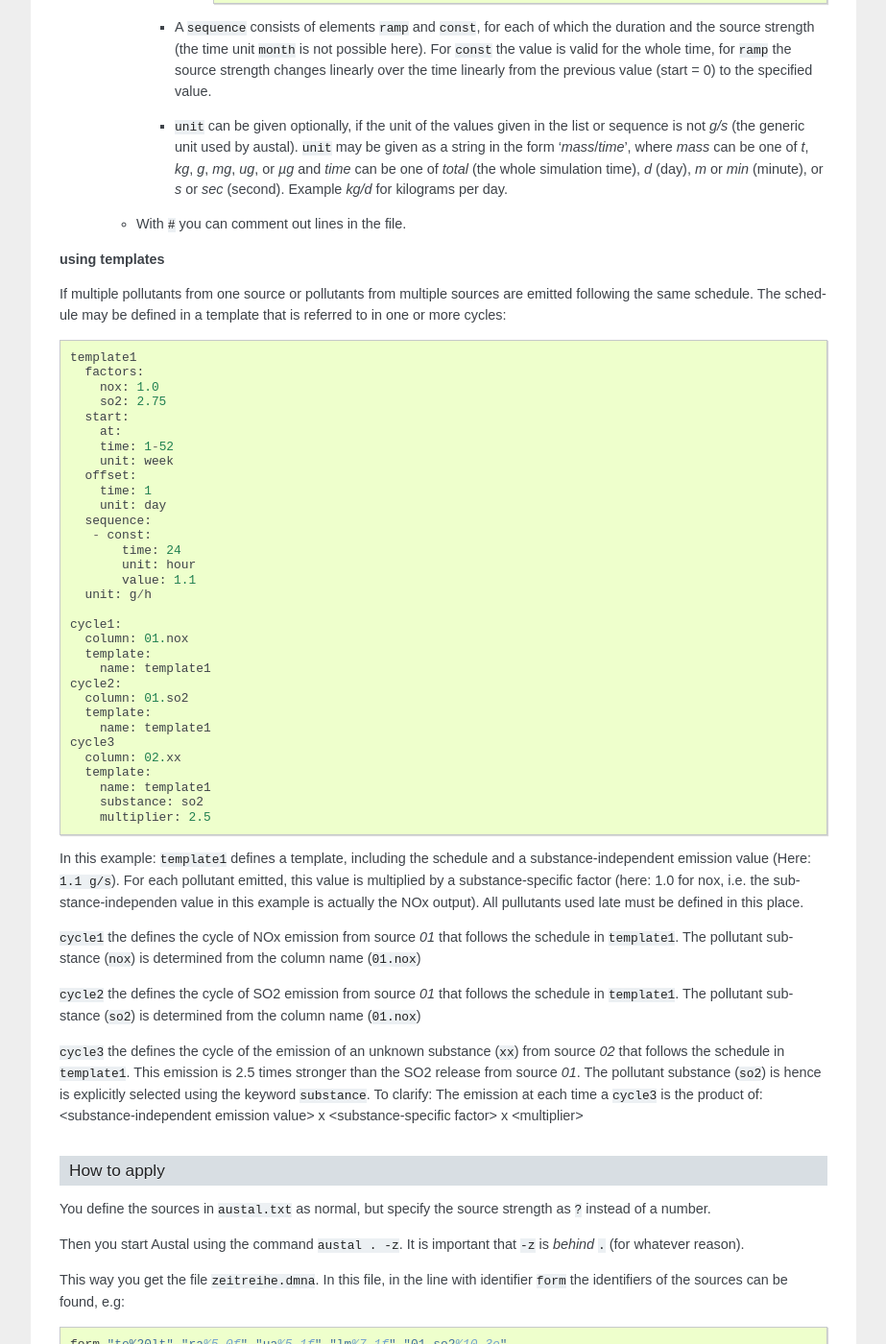
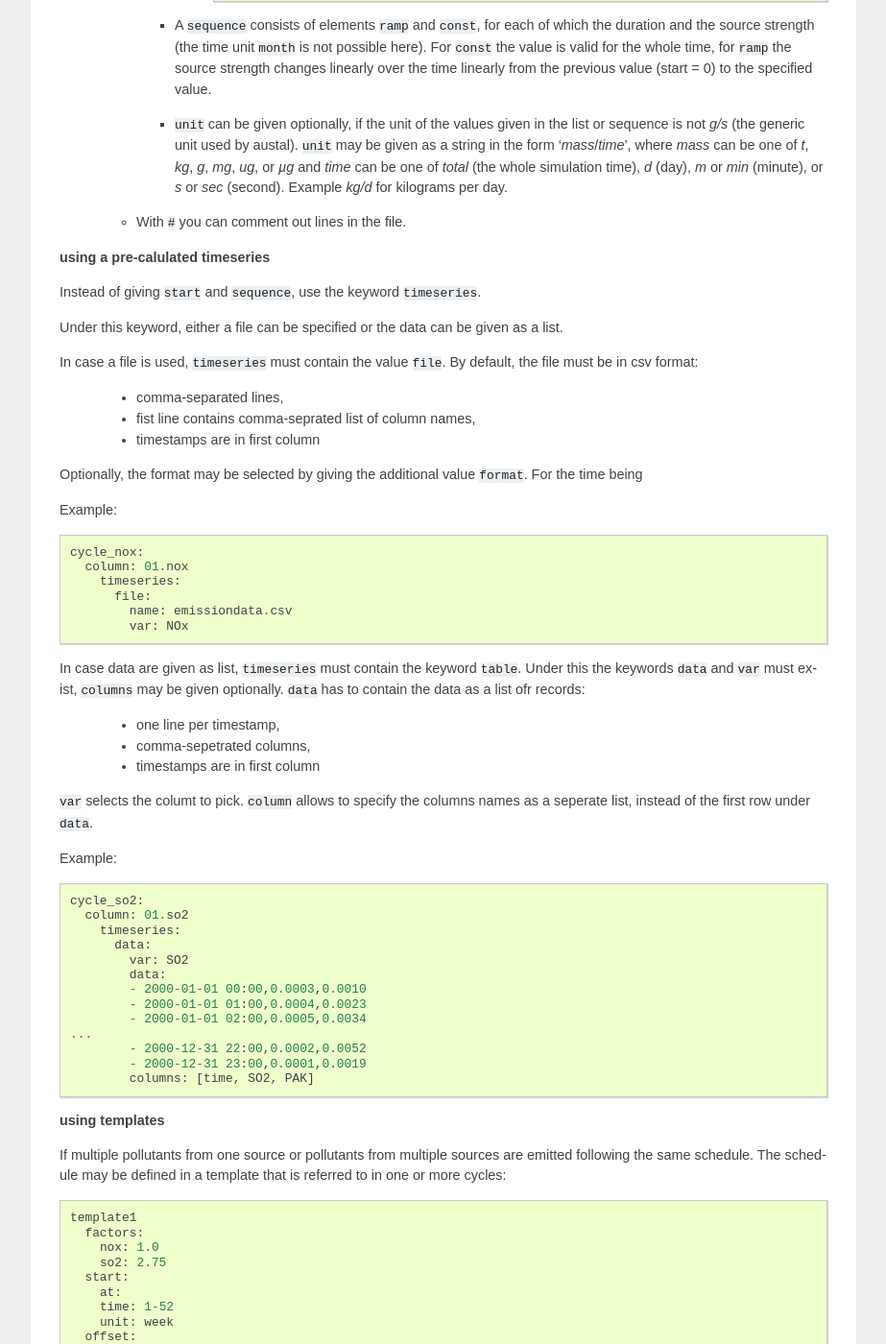
Before and after one commit to cdruee/austaltools, a Sphinx documentation site: the page built from docs/fill-timeseries.rst, in a window 1280 px wide and 1400 px high, scrolled down 1688 px. Shown: the whole window at 96% size, without its empty margins (198-1121 px from the left). Built offline with Sphinx 7.4.7, drawn with Linux system fonts in a browser that asks for light colours; some of the changed text lies outside the part shown.

Commit message:
2.2.39   improved and completed documentation   simplified cycle.yaml syntax for timeseries

```diff
--- a/docs/configure-austaltools.rst
+++ b/docs/configure-austaltools.rst
@@ -2,7 +2,6 @@
 ---------------------
 configure-austaltools
 ---------------------
-
 .. argparse::
    :module: austaltools.configure_austaltools
    :func: cli_parser
--- a/docs/fill-timeseries.rst
+++ b/docs/fill-timeseries.rst
@@ -43,9 +43,12 @@ variable values
 ---------------
 
 To use an emission cycle with variable values,
-use the variant ``-c, --cycle``. For this you have to create a file called ``cycle.yaml`` in the same directory,
-where the control file ``austal.txt`` is located, you have to create a file named ``cycle.yaml``.
-in which you can describe the emission cycle specify the start times in [YAML](https://de.wikipedia.org/wiki/YAML).
+use the variant ``-c, --cycle``.
+For this you have to create a file called ``cycle.yaml``
+in the same directory, where the control file ``austal.txt`` is located.
+In this file which you can describe the emission cycle for each
+indiviual source and pollutant in the
+[YAML](https://de.wikipedia.org/wiki/YAML) language.
 
 **defining each pollutant explicitly**
 
@@ -81,8 +84,9 @@ The file has the following structure (the indentations and hyphens are important
 
     - the start time is specified as number(s) ``time`` and unit ``unit``.
 
-      - The number can be either a single number (``5``) or a comma-separated list without spaces (``1,17,17``).
-        spaces (``1,17,28,39``) or a sequence "from" - "to" / "in steps of" (``1-9/2``).
+      - The number can be either a single number (`5`)
+        or a comma-separated list without spaces (`1,17,17`).
+        spaces (`1,17,28,39`) or a sequence "from" - "to" / "in steps of" (`1-9/2`).
       - Possible units are ``month``, ``week``, ``day`` and ``hour``.
     - Optionally you can add an ``offset``, which is also defined by ``time`` and ``unit``.
       is defined. This makes specifications of the form ``every odd month in the 2nd and 4th week`` possible,
@@ -114,6 +118,62 @@ The file has the following structure (the indentations and hyphens are important
       `d` (day), `m` or `min` (minute), or `s` or `sec` (second).
       Example `kg/d` for kilograms per day.
   - With ``#`` you can comment out lines in the file.
+
+**using a pre-calulated timeseries**
+
+Instead of giving ``start`` and ``sequence``,
+use the keyword ``timeseries``.
+
+Under this keyword, either a file can be specified or
+the data can be given as a list.
+
+In case a file is used, ``timeseries`` must contain the value ``file``.
+By default, the file must be in csv format:
+
+   - comma-separated lines,
+   - fist line contains comma-seprated list of column names,
+   - timestamps are in first column
+
+Optionally, the format may be selected by giving the additional
+value ``format``. For the time being
+
+Example: ::
+
+     cycle_nox:
+       column: 01.nox
+         timeseries:
+           file:
+             name: emissiondata.csv
+             var: NOx
+
+In case data are given as list, ``timeseries`` must contain
+the keyword ``table``. Under this the keywords ``data`` and ``var``
+must exist, ``columns`` may be given optionally.
+``data`` has to contain the data as a list ofr records:
+
+  - one line per timestamp,
+  - comma-sepetrated columns,
+  - timestamps are in first column
+
+``var`` selects the columt to pick.
+``column`` allows to specify the columns names as a seperate list,
+instead of the first row under ``data``.
+
+Example: ::
+
+     cycle_so2:
+       column: 01.so2
+         timeseries:
+           data:
+             var: SO2
+             data:
+             - 2000-01-01 00:00,0.0003,0.0010
+             - 2000-01-01 01:00,0.0004,0.0023
+             - 2000-01-01 02:00,0.0005,0.0034
+     ...
+             - 2000-12-31 22:00,0.0002,0.0052
+             - 2000-12-31 23:00,0.0001,0.0019
+             columns: [time, SO2, PAK]
 
 **using templates**
 
```
Also changed, not shown: other parts of docs/configure-austaltools.rst (+2 -2 lines), docs/api_commands.rst (added, +76 -0 lines), docs/api_internal.rst (added, +74 -0 lines), docs/index.rst (+12 -12 lines), docs/references.rst (renamed from docs/apidoc.rst, +0 -128 lines), 2 other files.
